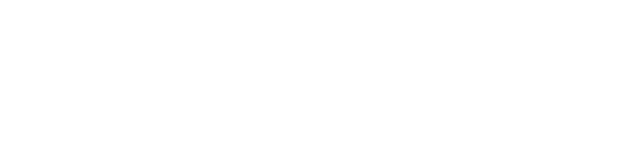
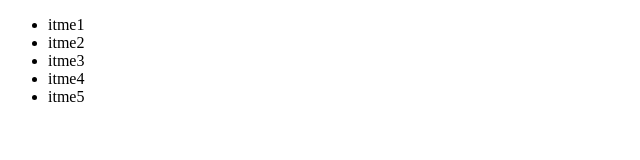
Before and after one commit to devimad/healthcare, a plain HTML site: page shakil.html in a window 1280 px wide. Shown: the whole page, without its empty margins (0-640 px from the left). Drawn offline with Linux system fonts and the light colour scheme.

Commit message:
ul Tag added

```diff
--- a/shakil.html
+++ b/shakil.html
@@ -5,6 +5,12 @@
     <title>Shakil</title>
 </head>
 <body>
-
+    <ul>
+        <li class="item1">itme1</li>
+        <li class="item2">itme2</li>
+        <li class="item3">itme3</li>
+        <li class="item4">itme4</li>
+        <li class="item5">itme5</li>
+    </ul>
 </body>
 </html>
```
